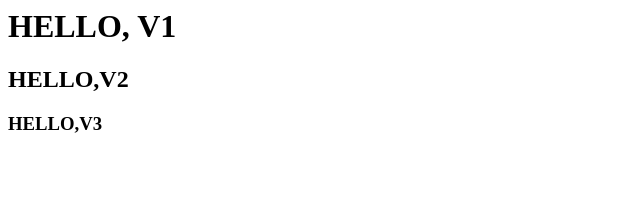
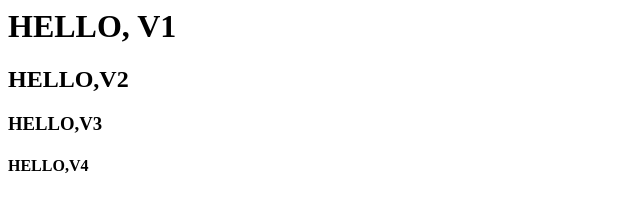
Before and after one commit to fengzhengwlc/wlc-dockerfile, a plain HTML site: page index.html in a window 1280 px wide. Shown: the full height of the page, 0-640 px from the left. Drawn offline with Linux system fonts and the light colour scheme.

Commit message:
Update index.html

```diff
--- a/index.html
+++ b/index.html
@@ -4,5 +4,6 @@
 <h1>HELLO, V1</h1>
   <h2>HELLO,V2</h2>
   <h3>HELLO,V3</h3>
+  <h4>HELLO,V4</h4>
 </body>
 </html>
```
